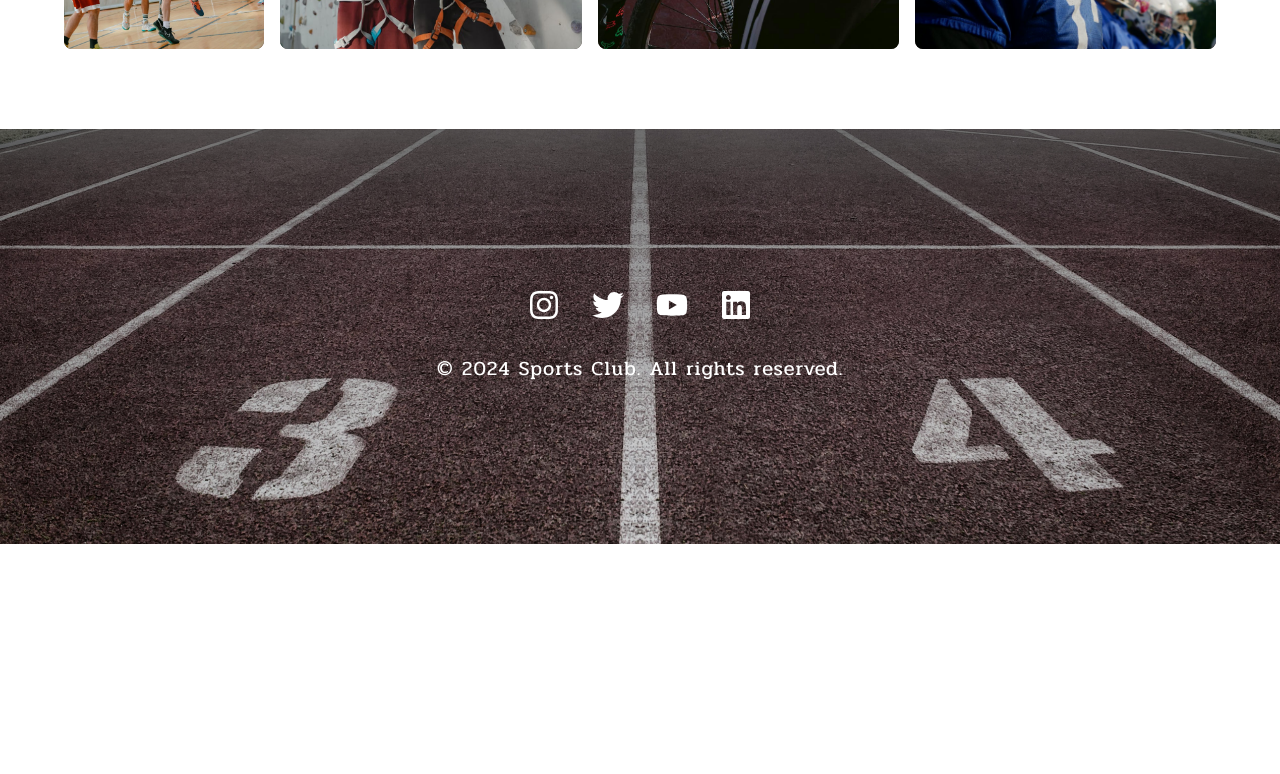
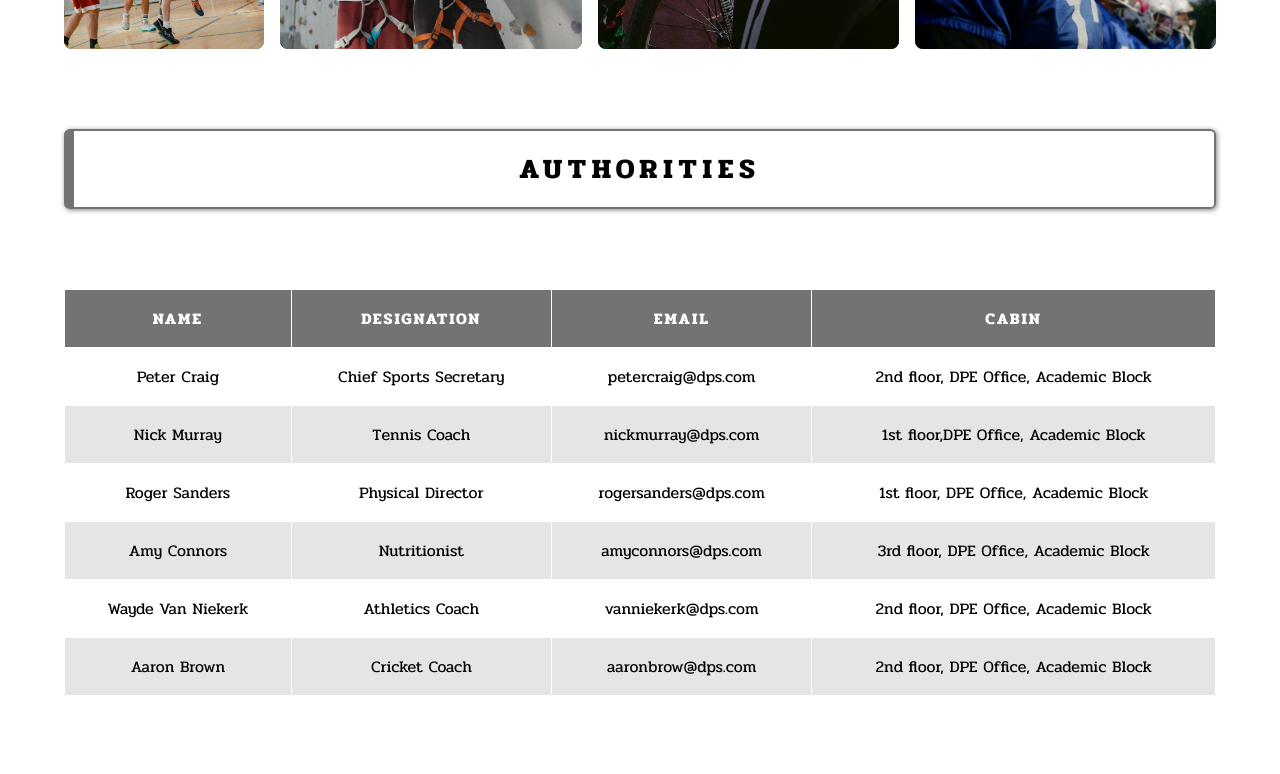
Before and after one commit to Abinandan1/sports-club, a React app: page /about-us in a window 1280 px wide. Shown: the part 2820-3594 px from the top of the page. Before the commit the page ends 3380 px from the top, so only its background shows below. Built offline with nearby package versions, Linux system fonts and the light colour scheme; the HTML template or start-up script is replaced by a standard one.

Commit message:
added authorities section

```diff
--- a/package.json
+++ b/package.json
@@ -10,6 +10,7 @@
     "preview": "vite preview"
   },
   "dependencies": {
+    "axios": "^1.7.7",
     "react": "^18.3.1",
     "react-dom": "^18.3.1",
     "react-icons": "^5.3.0",
--- a/src/App.jsx
+++ b/src/App.jsx
@@ -2,12 +2,13 @@ import { createBrowserRouter, RouterProvider } from "react-router-dom";
 import { Home } from "./pages";
 import { KnowMore } from "./components";
 import { createContext, useContext, useEffect, useState } from "react";
-
+import { action as contactAction } from "./components/Contact";
 const AppContext = createContext();
 const router = createBrowserRouter([
   {
     path: "",
     element: <Home />,
+    action: contactAction,
   },
   {
     path: "/about-us",
--- a/src/components/Contact.jsx
+++ b/src/components/Contact.jsx
@@ -1,27 +1,57 @@
+import axios from "axios";
 import { Wrapper } from "../wrappers/Contact";
+import { Form } from "react-router-dom";
+export const action = async ({ request }) => {
+  const formData = await request.formData();
+  const data = Object.fromEntries(formData);
+  console.log(data);
 
+  try {
+    const response = await axios.post(
+      "http://localhost:5000/api/v1/email/contact",
+      data
+    );
+    console.log(response);
+  } catch (error) {
+    console.log(error);
+  }
+  return null;
+};
 const Contact = () => {
   return (
     <Wrapper id="contact" onSubmit={(e) => e.preventDefault()}>
       <div className="section-center">
         <div className="contact">
           <h6>Feel free to get in touch with us.</h6>
-          <form className="contact-form">
+          <Form method="post" className="contact-form">
             <div className="form-row">
-              <input type="text" placeholder="name" className="form-input" />
+              <input
+                name="name"
+                type="text"
+                placeholder="name"
+                className="form-input"
+              />
             </div>
             <div className="form-row">
               <input
+                name="rollNo"
                 type="text"
                 placeholder="roll no."
                 className="form-input"
               />
             </div>
             <div className="form-row">
-              <input type="text" placeholder="query" className="form-input" />
+              <input
+                name="query"
+                type="text"
+                placeholder="query"
+                className="form-input"
+              />
             </div>
-            <button className="btn contact-btn">submit</button>
-          </form>
+            <button type="submit" className="btn contact-btn">
+              submit
+            </button>
+          </Form>
         </div>
       </div>
     </Wrapper>
--- a/src/components/Footer.jsx
+++ b/src/components/Footer.jsx
@@ -34,7 +34,10 @@ const Footer = () => {
           </div>
           <div className="copyright-info">
             <p>
-              <span>&copy; 2024 Sports Club. All rights reserved.</span>
+              <span>
+                &copy; 2024 Sports Club of District Public School. All rights
+                reserved.
+              </span>
             </p>
           </div>
         </div>
--- a/src/components/KnowMore.jsx
+++ b/src/components/KnowMore.jsx
@@ -1,6 +1,6 @@
 import { BsFillMoonFill, BsFillSunFill } from "react-icons/bs";
 import { Wrapper } from "../wrappers/KnowMore";
-import { Link, useNavigate } from "react-router-dom";
+import { Link } from "react-router-dom";
 import { useAppContext } from "../App";
 import { FaChevronLeft, FaChevronRight, FaTimes } from "react-icons/fa";
 import { FaArrowLeftLong } from "react-icons/fa6";
@@ -269,7 +269,58 @@ const KnowMore = () => {
                 </div>
               </div>
             )}
-            {/* ARCHIVE */}
+            {/* AUTHORITIES */}
+            <div className="section authorities">
+              <h5 className="title">authorities</h5>
+              <table className="authority-table">
+                <thead>
+                  <tr>
+                    <th scope="column">name</th>
+                    <th scope="column">designation</th>
+                    <th scope="column">email</th>
+                    <th scope="column">cabin</th>
+                  </tr>
+                </thead>
+                <tbody>
+                  <tr>
+                    <td>Peter Craig</td>
+                    <td>Chief Sports Secretary</td>
+                    <td>petercraig@dps.com</td>
+                    <td>2nd floor, DPE Office, Academic Block</td>
+                  </tr>
+                  <tr>
+                    <td>Nick Murray</td>
+                    <td>Tennis Coach</td>
+                    <td>nickmurray@dps.com</td>
+                    <td>1st floor,DPE Office, Academic Block</td>
+                  </tr>
+                  <tr>
+                    <td>Roger Sanders</td>
+                    <td>Physical Director</td>
+                    <td>rogersanders@dps.com</td>
+                    <td>1st floor, DPE Office, Academic Block</td>
+                  </tr>
+                  <tr>
+                    <td>Amy Connors</td>
+                    <td>Nutritionist</td>
+                    <td>amyconnors@dps.com</td>
+                    <td>3rd floor, DPE Office, Academic Block</td>
+                  </tr>
+                  <tr>
+                    <td>Wayde Van Niekerk</td>
+                    <td>Athletics Coach</td>
+                    <td>vanniekerk@dps.com</td>
+                    <td>2nd floor, DPE Office, Academic Block</td>
+                  </tr>
+                  <tr>
+                    <td>Aaron Brown</td>
+                    <td>Cricket Coach</td>
+                    <td>aaronbrow@dps.com</td>
+                    <td>2nd floor, DPE Office, Academic Block</td>
+                  </tr>
+                </tbody>
+              </table>
+            </div>
             {/* ACHIEVEMENTS */}
           </div>
         </div>
--- /dev/null
+++ b/src/components/Notification.jsx
@@ -0,0 +1,9 @@
+const Notification = () => {
+  return <div>Notification</div>;
+};
+export default Notification;
+
+class Notify {
+  constructor() {}
+  success(msg) {}
+}
--- a/src/components/index.js
+++ b/src/components/index.js
@@ -7,3 +7,4 @@ export { default as Objectives } from "./Objectives";
 export { default as Contact } from "./Contact";
 export { default as Footer } from "./Footer";
 export { default as KnowMore } from "./KnowMore";
+export { default as Notification } from "./Notification";
--- a/src/wrappers/Footer.js
+++ b/src/wrappers/Footer.js
@@ -9,6 +9,7 @@ export const Wrapper = styled.footer`
     display: grid;
     place-items: center;
     gap: 2rem;
+    text-align: center;
   }
   .social-icons {
     display: flex;
--- a/src/wrappers/KnowMore.js
+++ b/src/wrappers/KnowMore.js
@@ -299,6 +299,40 @@ export const Wrapper = styled.section`
   .modal-main-img-container.next {
     transform: translate(100%, -50%);
   }
+  /* AUTHORITIES */
+  table {
+    border-collapse: collapse;
+    text-align: center;
+    width: 100%;
+  }
+  tr,
+  th,
+  td {
+    border: 1px solid var(--main-bg-color);
+    padding: 1rem;
+    color: var(--text-color);
+    word-break: break-all;
+  }
+
+  /* th:nth-child(4) {
+    display: none;
+  }
+  td:nth-child(4) {
+    display: none;
+  } */
+  th {
+    text-transform: uppercase;
+    font-weight: 700;
+    letter-spacing: 2px;
+    color: var(--white);
+    background: var(--gray-500);
+  }
+  tr:nth-child(even) {
+    background: var(--gray-200);
+    td {
+      color: var(--black);
+    }
+  }
   @media (width>=768px) {
     .title {
       margin-bottom: 5rem;
```
Also changed, not shown: 1 other file (tests, documents, lock files or other folders).
